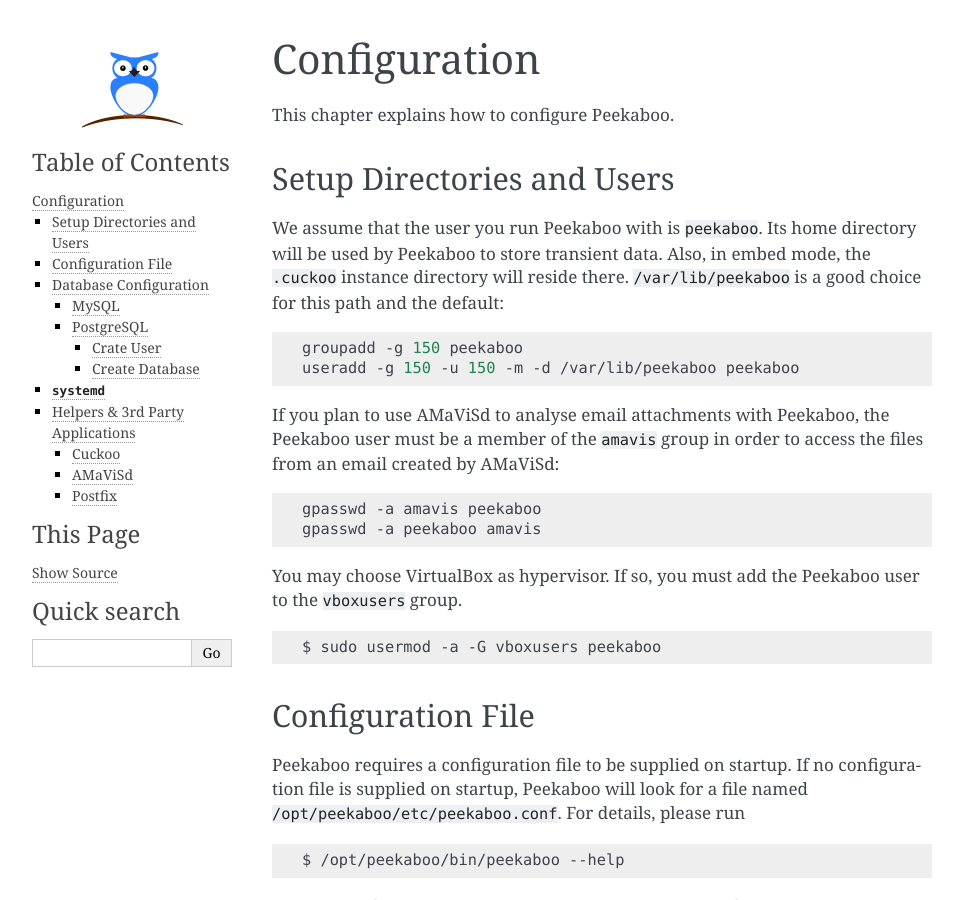
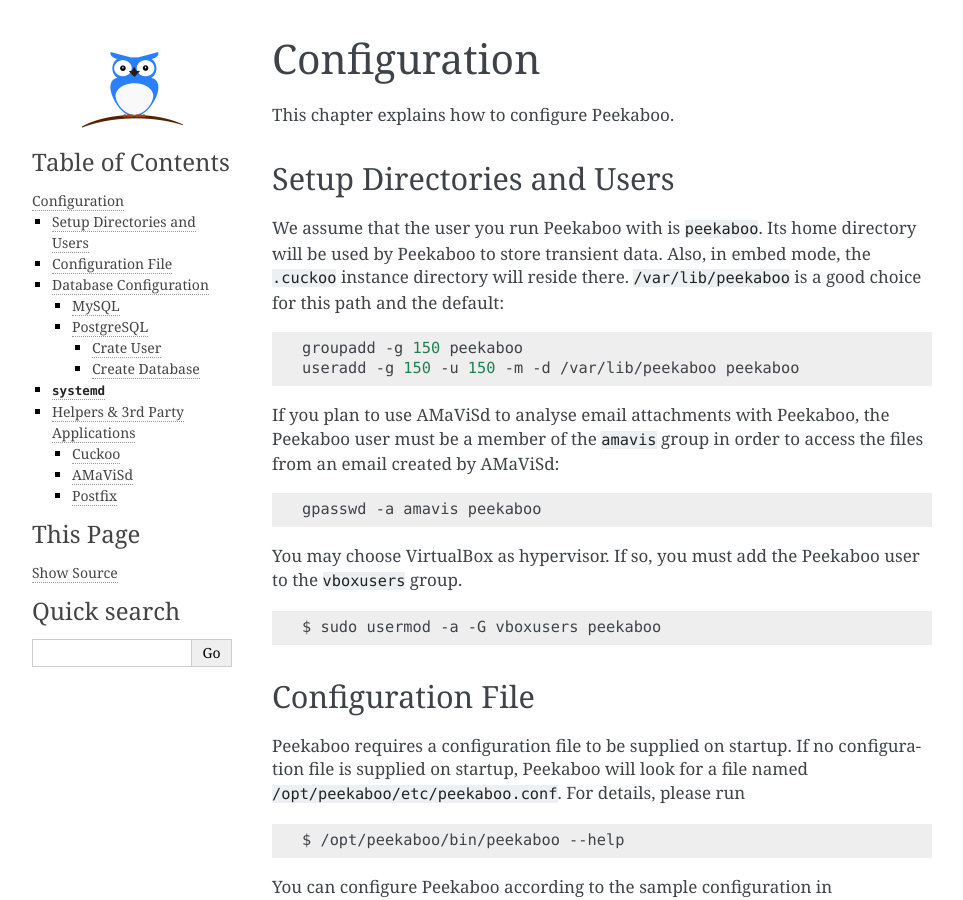
Before and after one commit to scVENUS/PeekabooAV, a Sphinx documentation site: the page built from docs/source/config.rst, in a window 1280 px wide and 900 px high. Shown: the whole window, without its empty margins (148-1111 px from the left). Built offline with Sphinx 7.4.7, drawn with Linux system fonts in a browser that asks for light colours.

Commit message:
Remove amavis peekaboo group membership from documentation
There is no discernible reason why amavis would need to be able to read
peekaboo files. Testing shows that it is not necessary.

```diff
--- a/docs/source/config.rst
+++ b/docs/source/config.rst
@@ -24,7 +24,6 @@
 .. code-block:: shell
 
     gpasswd -a amavis peekaboo
-    gpasswd -a peekaboo amavis
 
 You may choose VirtualBox as hypervisor. If so, you must add the Peekaboo user to the
 ``vboxusers`` group.
```
